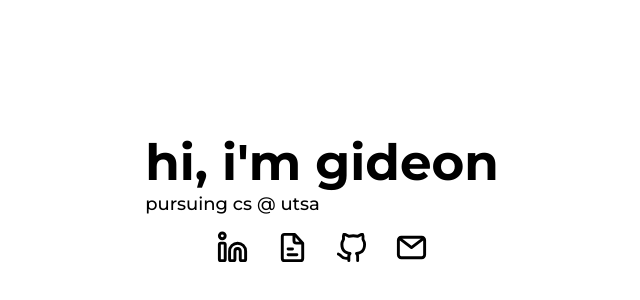
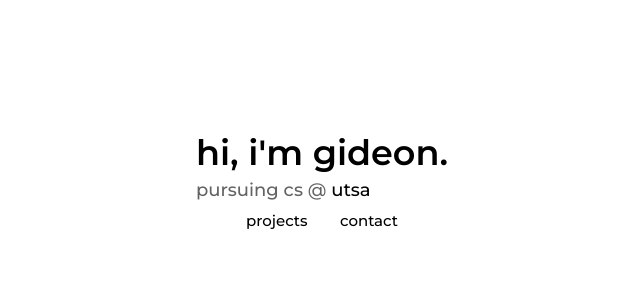
Before and after one commit to gvuzi/personal-website, a plain HTML site: page index.html in a window 1280 px wide. Shown: the part 200-500 px from the top of the page, without its empty margins (318-958 px from the left). Drawn offline with Linux system fonts and the light colour scheme.

Commit message:
redesigned home page and added projects

```diff
--- a/index.html
+++ b/index.html
@@ -10,13 +10,17 @@
 <body>
     <div class="main-container">
     <div class="main-content-container">
-        <h1>hi, i'm gideon</h1>
-        <p>pursuing cs @ utsa</p>
-        <div class="icons-container">
+        <h1>hi, i'm gideon.</h1>
+        <p>pursuing cs @ <a href="https://sciences.utsa.edu/computer-science/">utsa</a></p>
+        <div class="header-container">
+            <a href="/projects/">projects</a>
+            <button onclick="toggleIcons()">contact</button>
+        </div>
+        <div class="icons-container" id="icons-container">
             <a class="icon" href="https://www.linkedin.com/in/gideoncallagan/">
                 <svg xmlns="http://www.w3.org/2000/svg" viewBox="0 0 24 24"><g data-name="Layer 2"><g data-name="linkedin"><rect width="24" height="24" transform="rotate(180 12 12)" opacity="0"/><path d="M20 22h-1.67a2 2 0 0 1-2-2v-5.37a.92.92 0 0 0-.69-.93.84.84 0 0 0-.67.19.85.85 0 0 0-.3.65V20a2 2 0 0 1-2 2H11a2 2 0 0 1-2-2v-5.46a6.5 6.5 0 1 1 13 0V20a2 2 0 0 1-2 2zm-4.5-10.31a3.73 3.73 0 0 1 .47 0 2.91 2.91 0 0 1 2.36 2.9V20H20v-5.46a4.5 4.5 0 1 0-9 0V20h1.67v-5.46a2.85 2.85 0 0 1 2.83-2.85z"/><path d="M6 22H4a2 2 0 0 1-2-2V10a2 2 0 0 1 2-2h2a2 2 0 0 1 2 2v10a2 2 0 0 1-2 2zM4 10v10h2V10z"/><path d="M5 7a3 3 0 1 1 3-3 3 3 0 0 1-3 3zm0-4a1 1 0 1 0 1 1 1 1 0 0 0-1-1z"/></g></g></svg>            </a>
-            <a class="icon" href="#">
-                <svg xmlns="http://www.w3.org/2000/svg" viewBox="0 0 24 24"><g data-name="Layer 2"><g data-name="file-text"><rect width="24" height="24" opacity="0"/><path d="M15 16H9a1 1 0 0 0 0 2h6a1 1 0 0 0 0-2z"/><path d="M9 14h3a1 1 0 0 0 0-2H9a1 1 0 0 0 0 2z"/><path d="M19.74 8.33l-5.44-6a1 1 0 0 0-.74-.33h-7A2.53 2.53 0 0 0 4 4.5v15A2.53 2.53 0 0 0 6.56 22h10.88A2.53 2.53 0 0 0 20 19.5V9a1 1 0 0 0-.26-.67zM14 5l2.74 3h-2a.79.79 0 0 1-.74-.85zm3.44 15H6.56a.53.53 0 0 1-.56-.5v-15a.53.53 0 0 1 .56-.5H12v3.15A2.79 2.79 0 0 0 14.71 10H18v9.5a.53.53 0 0 1-.56.5z"/></g></g></svg>            </a>
+            <!-- <a class="icon" href="#">
+                <svg xmlns="http://www.w3.org/2000/svg" viewBox="0 0 24 24"><g data-name="Layer 2"><g data-name="file-text"><rect width="24" height="24" opacity="0"/><path d="M15 16H9a1 1 0 0 0 0 2h6a1 1 0 0 0 0-2z"/><path d="M9 14h3a1 1 0 0 0 0-2H9a1 1 0 0 0 0 2z"/><path d="M19.74 8.33l-5.44-6a1 1 0 0 0-.74-.33h-7A2.53 2.53 0 0 0 4 4.5v15A2.53 2.53 0 0 0 6.56 22h10.88A2.53 2.53 0 0 0 20 19.5V9a1 1 0 0 0-.26-.67zM14 5l2.74 3h-2a.79.79 0 0 1-.74-.85zm3.44 15H6.56a.53.53 0 0 1-.56-.5v-15a.53.53 0 0 1 .56-.5H12v3.15A2.79 2.79 0 0 0 14.71 10H18v9.5a.53.53 0 0 1-.56.5z"/></g></g></svg>            </a> -->
             <a class="icon" href="https://github.com/gvuzi">
                 <svg xmlns="http://www.w3.org/2000/svg" viewBox="0 0 24 24"><g data-name="Layer 2"><rect width="24" height="24" opacity="0"/><path d="M16.24 22a1 1 0 0 1-1-1v-2.6a2.15 2.15 0 0 0-.54-1.66 1 1 0 0 1 .61-1.67C17.75 14.78 20 14 20 9.77a4 4 0 0 0-.67-2.22 2.75 2.75 0 0 1-.41-2.06 3.71 3.71 0 0 0 0-1.41 7.65 7.65 0 0 0-2.09 1.09 1 1 0 0 1-.84.15 10.15 10.15 0 0 0-5.52 0 1 1 0 0 1-.84-.15 7.4 7.4 0 0 0-2.11-1.09 3.52 3.52 0 0 0 0 1.41 2.84 2.84 0 0 1-.43 2.08 4.07 4.07 0 0 0-.67 2.23c0 3.89 1.88 4.93 4.7 5.29a1 1 0 0 1 .82.66 1 1 0 0 1-.21 1 2.06 2.06 0 0 0-.55 1.56V21a1 1 0 0 1-2 0v-.57a6 6 0 0 1-5.27-2.09 3.9 3.9 0 0 0-1.16-.88 1 1 0 1 1 .5-1.94 4.93 4.93 0 0 1 2 1.36c1 1 2 1.88 3.9 1.52a3.89 3.89 0 0 1 .23-1.58c-2.06-.52-5-2-5-7a6 6 0 0 1 1-3.33.85.85 0 0 0 .13-.62 5.69 5.69 0 0 1 .33-3.21 1 1 0 0 1 .63-.57c.34-.1 1.56-.3 3.87 1.2a12.16 12.16 0 0 1 5.69 0c2.31-1.5 3.53-1.31 3.86-1.2a1 1 0 0 1 .63.57 5.71 5.71 0 0 1 .33 3.22.75.75 0 0 0 .11.57 6 6 0 0 1 1 3.34c0 5.07-2.92 6.54-5 7a4.28 4.28 0 0 1 .22 1.67V21a1 1 0 0 1-.94 1z"/></g></svg></a>
             <a class="icon" href="mailto:gideoncallagan@gmail.com">
@@ -24,5 +28,6 @@
         </div>
     </div>
     </div>
+    <script src="main.js"></script>
 </body>
 </html>
--- /dev/null
+++ b/main.js
@@ -0,0 +1,5 @@
+const icons = document.getElementById("icons-container");
+
+function toggleIcons() {
+    icons.classList.toggle("fade-in");
+}
--- /dev/null
+++ b/projects/style.css
@@ -0,0 +1,64 @@
+* {
+    margin: 0;
+    padding: 0;
+    box-sizing: border-box;
+    font-family: "Montserrat", sans-serif;
+    font-weight: 450;
+    font-style: normal;
+}
+
+.main-container {
+    position: absolute;
+    width: 100%;
+    height: 100%;
+    display: flex;
+    justify-content: center;
+    align-items: center;
+}
+
+.main-content-container {
+    display: flex;
+    flex-direction: column;
+    justify-content: space-between;
+}
+
+.title {
+    display: flex;
+    justify-content: center;
+    padding-bottom: 10px;
+}
+
+.title p {
+    color: #000000;
+    font-weight: 600;
+}
+
+.torus-knot-audio-visualizer {
+    padding: 10px;
+    border-radius: 15px;
+    cursor:pointer;
+}
+
+.torus-knot-audio-visualizer p {
+    color: #636363;
+    font-weight: 400;
+}
+
+.torus-knot-audio-visualizer .torus-title {
+    font-weight: 600;
+}
+
+.torus-knot-audio-visualizer:hover {
+    background-color: #e3e3e3;
+}
+
+.home {
+    position: absolute;
+    top: 0;
+    display: flex;
+    padding-top: 25px;
+}
+
+.icon {
+    width: 25px;
+}
--- a/style.css
+++ b/style.css
@@ -22,24 +22,72 @@
     justify-content: space-between;
 }
 
+.main-content-container p {
+    font-size: 18px;
+    margin-bottom: 10px;
+}
+
+.main-content-container p {
+    color: #636363;
+}
+
+.main-content-container p a {
+    text-decoration: none;
+    color: #000000;
+}
+
+.header-container {
+    display: flex;
+    flex-direction: row;
+    justify-content: space-between;
+    margin: 0 50px;
+    margin-bottom: 10px;
+}
+
+.header-container a {
+    text-decoration: none;
+    font-size: 15px;
+    color: black;
+}
+
+.header-container button {
+    border: none;
+    padding: 0;
+    background: none;
+    font-size: 15px;
+    cursor: pointer;
+}
+
+.header-container button:hover {
+    color: #d1d1d1;
+}
+
+.header-container a:hover {
+    color: #d1d1d1;
+}
+
 .icons-container {
     display: flex;
     flex-direction: row;
     justify-content: center;
     justify-content: space-between;
-    margin: 0 70px;
+    margin: 0 75px;
+    opacity: 0;
+    pointer-events: none;
+    transition: opacity 1s;
 }
 
 .icon {
-    width: 35px;
+    width: 25px;
 }
 
 h1 {
-    font-size: 50px;
-    font-weight: 700;
+    font-size: 35px;
+    font-weight: 600;
+    margin-bottom: 5px;
 }
 
-p {
-    font-size: 18px;
-    margin-bottom: 15px;
+.fade-in {
+    opacity: 1;
+    pointer-events: auto;
 }
```
Also changed, not shown: projects/index.html (added, +25 -0 lines).
